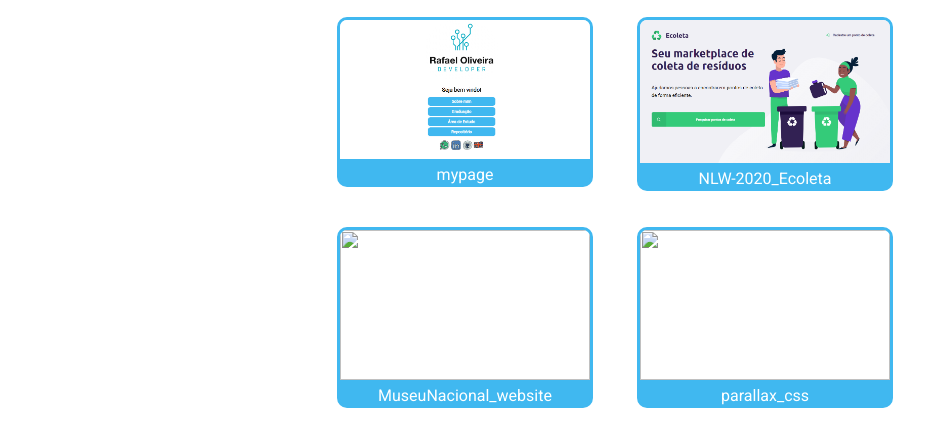
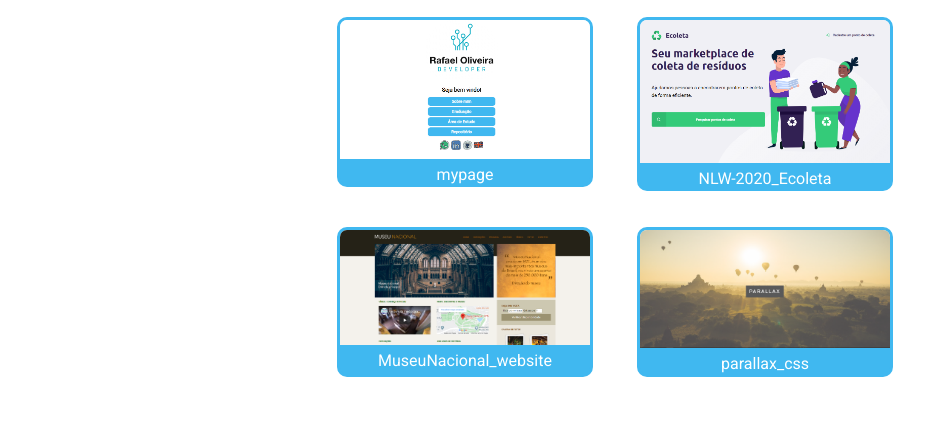
Before and after one commit to rafamoliv/mypage, a plain HTML site: page english/en_repository.html in a window 1280 px wide. Shown: the part 335-769 px from the top of the page, without its empty margins (0-931 px from the left). Drawn offline with Linux system fonts and the light colour scheme.

Commit message:
bug on repository update

```diff
--- a/english/en_repository.html
+++ b/english/en_repository.html
@@ -35,11 +35,11 @@
                     <a href="https://github.com/rafamoliv/NLW-2020_Ecoleta" target="_blank" id="repgit">NLW-2020_Ecoleta</a>
                 </div>
                 <div class="card">
-                    <img src="./images/repository/museunacional.png" alt="">
+                    <img src="../images/repository/museunacional.png" alt="">
                     <a href="https://github.com/rafamoliv/MuseuNacional_website" target="_blank" id="repgit">MuseuNacional_website</a>
                 </div>
                 <div class="card">
-                    <img src="./images/repository/parallax.png" alt="">
+                    <img src="../images/repository/parallax.png" alt="">
                     <a href="https://github.com/rafamoliv/parallax_css" target="_blank" id="repgit">parallax_css</a>
                 </div>
                 <div class="card">
```
